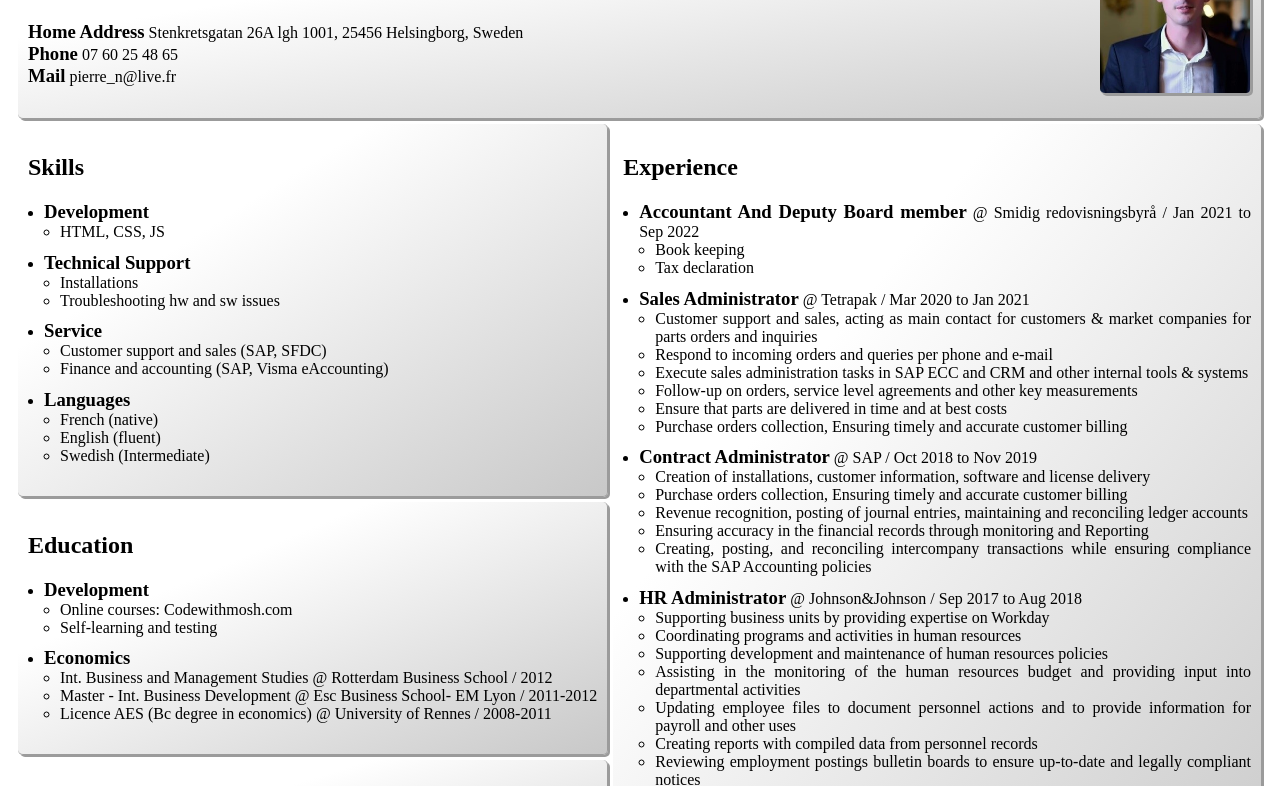
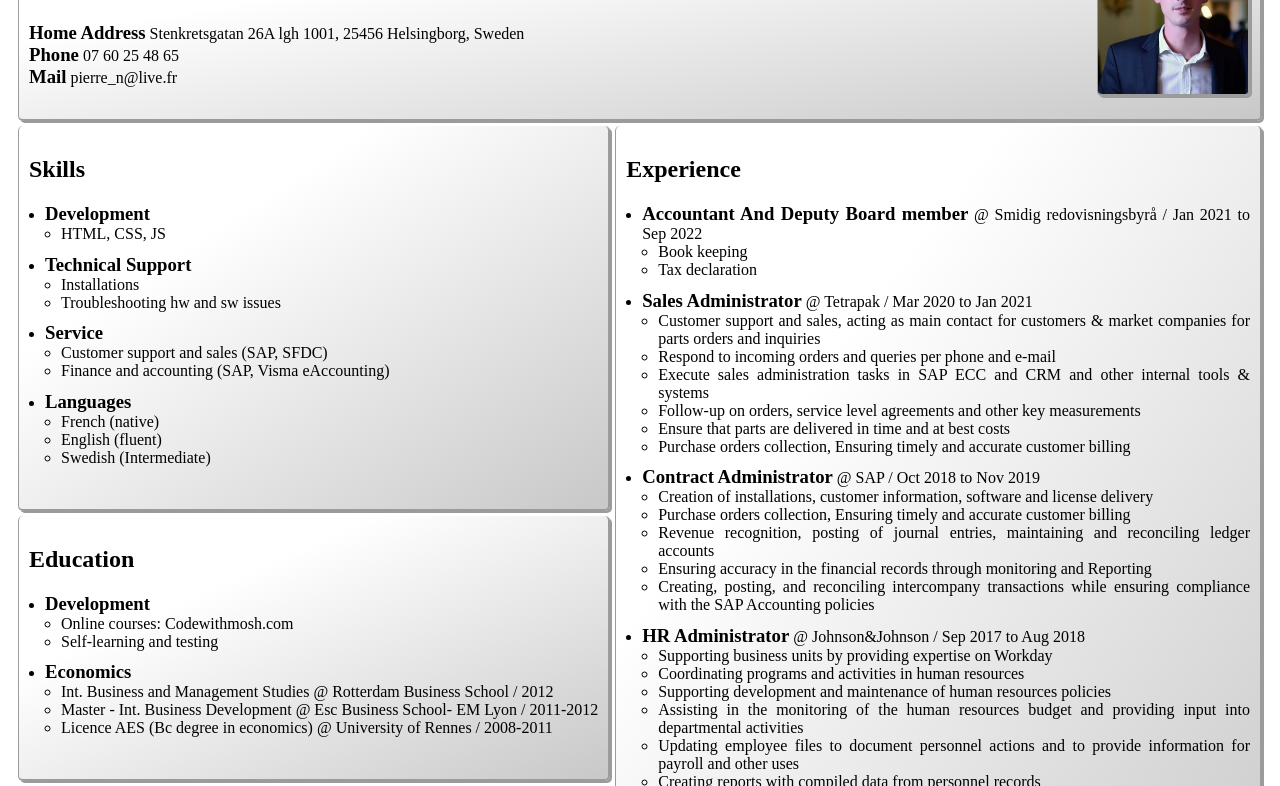
Before and after one commit to PierreNV/resume, a plain HTML site: page index.html in a window 1280 px wide. Shown: the part 146-932 px from the top of the page. Drawn offline with Linux system fonts and the light colour scheme.

Commit message:
Commit 18:38

```diff
--- a/Resume.css
+++ b/Resume.css
@@ -45,7 +45,7 @@ body {
 
 .container_borders {
   border-style: solid;
-  border-width: 0 1px 1px 0;
+  border-width: 0 2px 2px 1px;
   border-radius: 5px;
   border-color: rgb(155, 155, 155);
   box-shadow: 2px 2px rgb(155, 155, 155);
@@ -65,7 +65,7 @@ body {
 }
 
 .container_buttons:active {
-  transform: translate(0px, 0px);
+  transform: translate(2px, 2px);
   border-color: rgb(0, 255, 255);
   box-shadow: 3px 3px rgb(88, 220, 220);
 }
```
